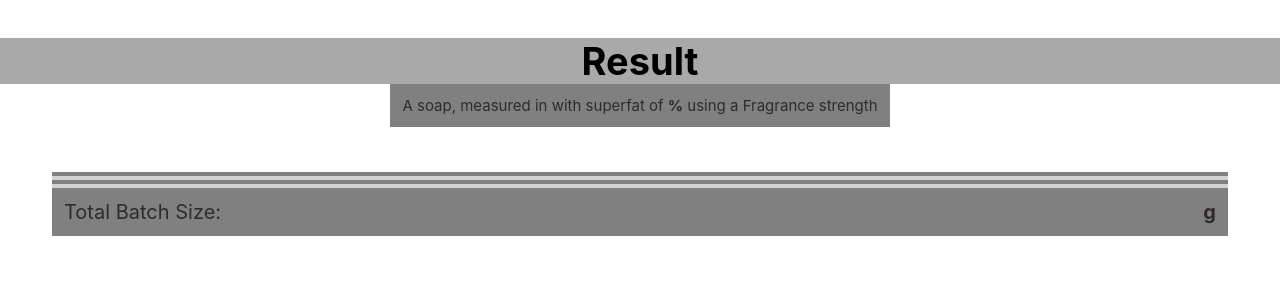
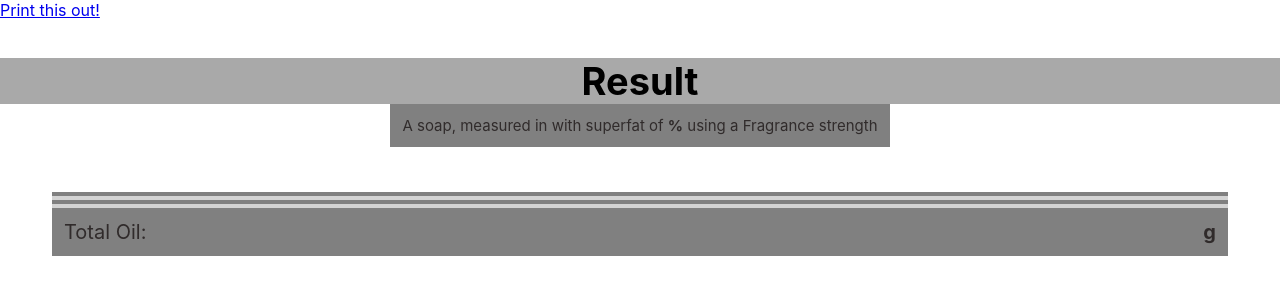
Before and after one commit to Mlg29/Lye-Calculator, a React (Create React App) app: page /result in a window 1280 px wide. Shown: the top 300 px of the page. Built offline with nearby package versions, Linux system fonts and the light colour scheme.

Commit message:
Print result component

```diff
--- a/src/component/Result/index.jsx
+++ b/src/component/Result/index.jsx
@@ -1,8 +1,43 @@
 import React from "react"
 import "./Result.css"
+import ReactToPrint from 'react-to-print';
+
+
 
 
 class Result extends React.Component {
+    constructor() {
+        super()
+        this.state = {
+
+        }
+    }
+
+    render() {
+
+        return (
+
+        <div>
+        <ReactToPrint
+          trigger={() => <a href="#">Print this out!</a>}
+          content={() => this.componentRef}
+        />
+        <ComponentToPrint ref={el => (this.componentRef = el)}
+
+        />
+      </div>
+
+
+        )
+
+
+    }
+
+}
+
+export default Result
+
+class ComponentToPrint extends React.Component {
     constructor() {
         super()
         this.state = {
@@ -27,14 +62,14 @@ class Result extends React.Component {
 
         function fragnance() {
                 switch(fragrance) {
-                case 'None':
-                    return Math.floor(totalOil * 0)
+                case "None":
+                    return Math.floor(totalOil/1)
                 case "Light":
-                    return Math.floor(totalOil * ( 2 / 100) )
+                    return Math.floor(totalOil / 2)
                 case "Medium":
-                    return Math.floor(totalOil * ( 3.5 / 100) )
+                    return Math.floor(totalOil / 3.5)
                 case "Strong":
-                    return Math.floor(totalOil * ( 5 / 100) )
+                    return Math.floor(totalOil / 5 )
                 default:
                     break
 
@@ -60,7 +95,7 @@ class Result extends React.Component {
     <p className="result-paragraph3">Superfatting Discount: <strong>
         {
             type === "Liquid" ? Math.floor(superfattingValueLiquid) : Math.floor(superfattingValueSolid)
-                    }%
+        }g
         </strong>
     </p>
     <p className="result-paragraph2">Amount of Fragrance: <strong>
@@ -69,14 +104,12 @@ class Result extends React.Component {
         }g
         </strong>
     </p>
-                <p className="result-paragraph3">Total Batch Size: <strong>
+    <p className="result-paragraph3">Total Oil: <strong>
         {totalOil}g
         </strong>
     </p>
+
 </div>
-        )
+      );
     }
-
 }
-
-export default Result
```
Lines whose indentation alone changed are shown as unchanged.
